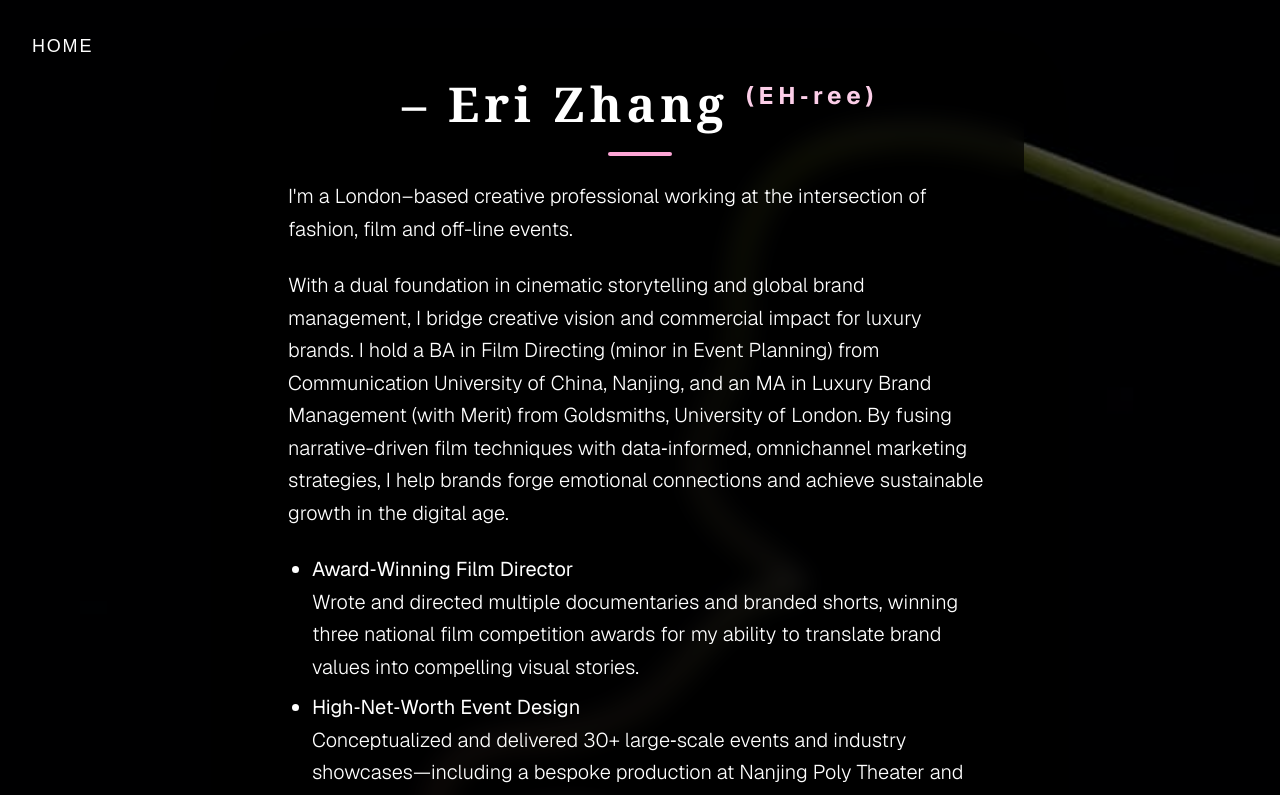
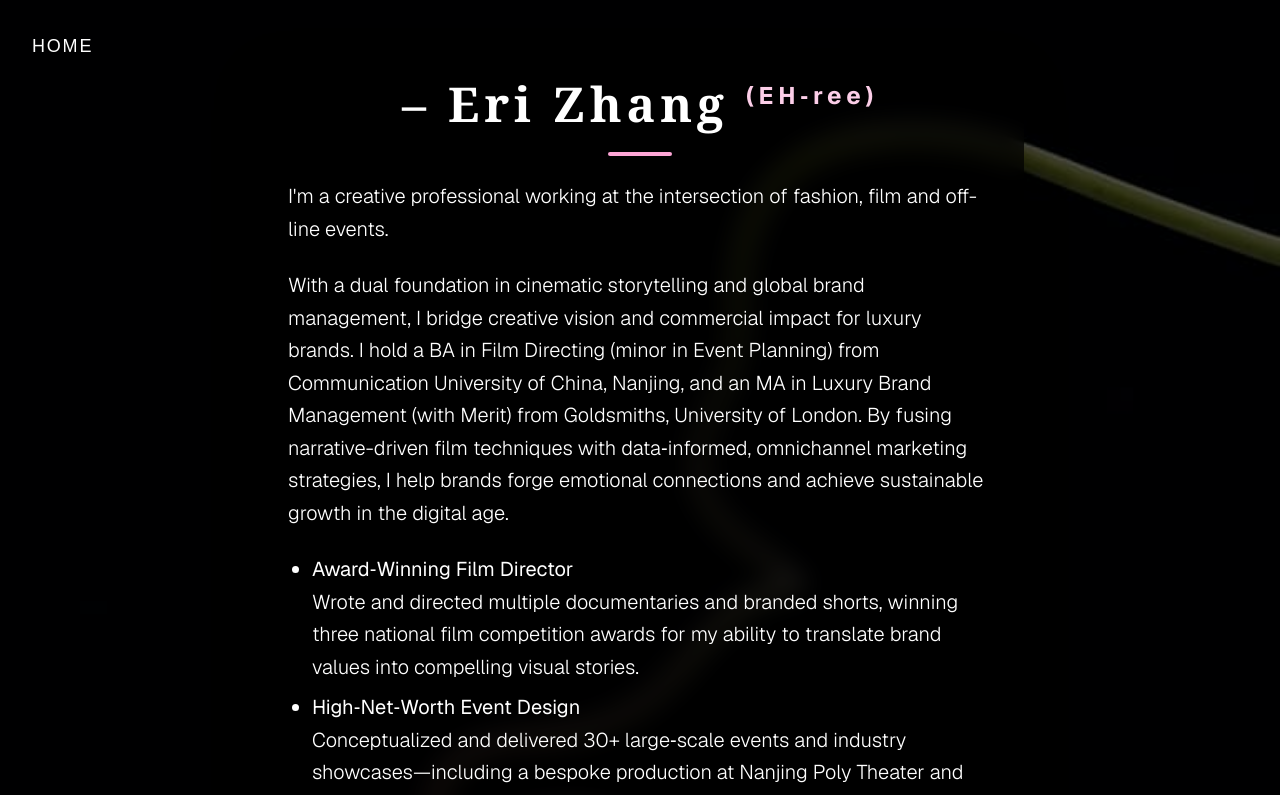
Before and after one commit to williamuic/resume-portfolio, a Next.js app: page /about in a window 1280 px wide. Shown: the top 795 px of the page. Built offline with nearby package versions, Linux system fonts and the light colour scheme.

Commit message:
Update introduction in about page
Removed 'London–based' from the introduction paragraph.

```diff
--- a/src/app/about/page.tsx
+++ b/src/app/about/page.tsx
@@ -11,7 +11,7 @@ export default function About() {
         <h1 className="text-4xl md:text-5xl font-serif font-bold tracking-widest text-center mb-2" style={{letterSpacing: '0.1em'}}>– Eri Zhang <span className="font-sans text-pink-200 text-2xl align-top">(EH‑ree)</span></h1>
         <div className="h-1 w-16 bg-pink-300 mx-auto my-6 rounded-full" />
         <section className="text-lg md:text-xl font-light leading-relaxed space-y-6 font-sans">
-          <p>I&apos;m a London–based creative professional working at the intersection of fashion, film and off-line events.</p>
+          <p>I&apos;m a creative professional working at the intersection of fashion, film and off-line events.</p>
           <p>With a dual foundation in cinematic storytelling and global brand management, I bridge creative vision and commercial impact for luxury brands. I hold a BA in Film Directing (minor in Event Planning) from Communication University of China, Nanjing, and an MA in Luxury Brand Management (with Merit) from Goldsmiths, University of London. By fusing narrative-driven film techniques with data‑informed, omnichannel marketing strategies, I help brands forge emotional connections and achieve sustainable growth in the digital age.</p>
           <ul className="list-disc pl-6 space-y-2">
             <li><b>Award‑Winning Film Director</b><br/>Wrote and directed multiple documentaries and branded shorts, winning three national film competition awards for my ability to translate brand values into compelling visual stories.</li>
```
